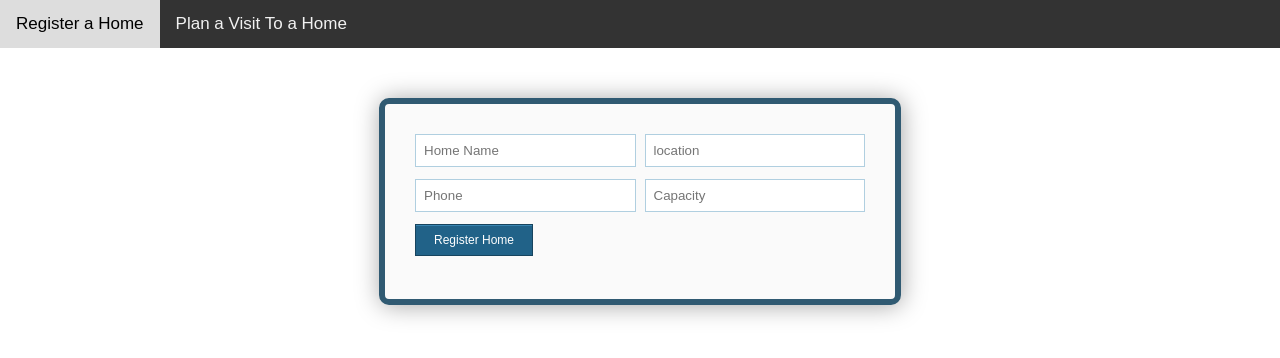
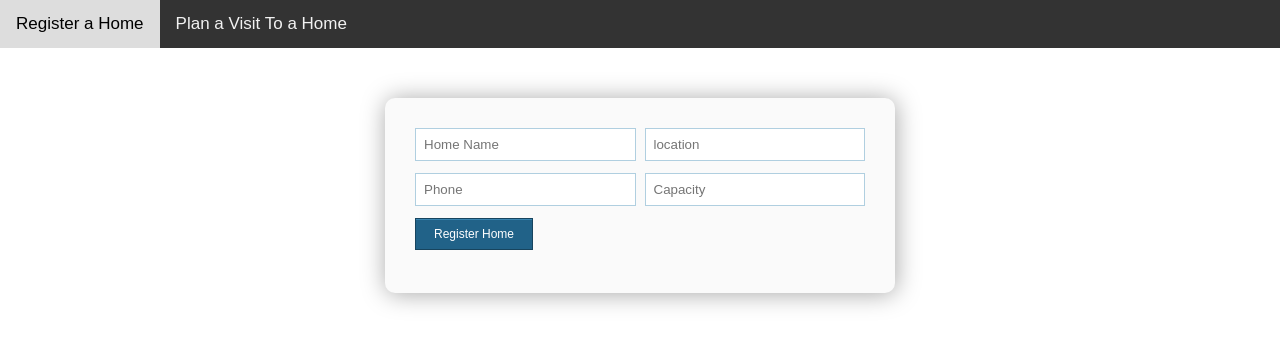
Before and after one commit to kiminzajnr/PortfolioProject-Frontend, a plain HTML site: page index.html in a window 1280 px wide. Both pictures are taken after a click on the link "Register a Home". Drawn offline with nearby package versions, Linux system fonts and the light colour scheme; no server answers.

Commit message:
more styles

```diff
--- a/Style/styles.css
+++ b/Style/styles.css
@@ -1,4 +1,5 @@
 .card {
+	cursor: pointer;
 	display: inline-block;
 	box-shadow: 0 4px 8px 0 rgba(0,0,0,0.2);
 	transition: 0.3s;
@@ -30,7 +31,7 @@
 	margin: 50px auto;
 	box-shadow: 1px 1px 25px rgba(0, 0, 0, 0.35);
 	border-radius: 10px;
-	border: 6px solid #305A72;
+	border: none;
 }
 .form-style-9 ul{
 	padding:0;
```
